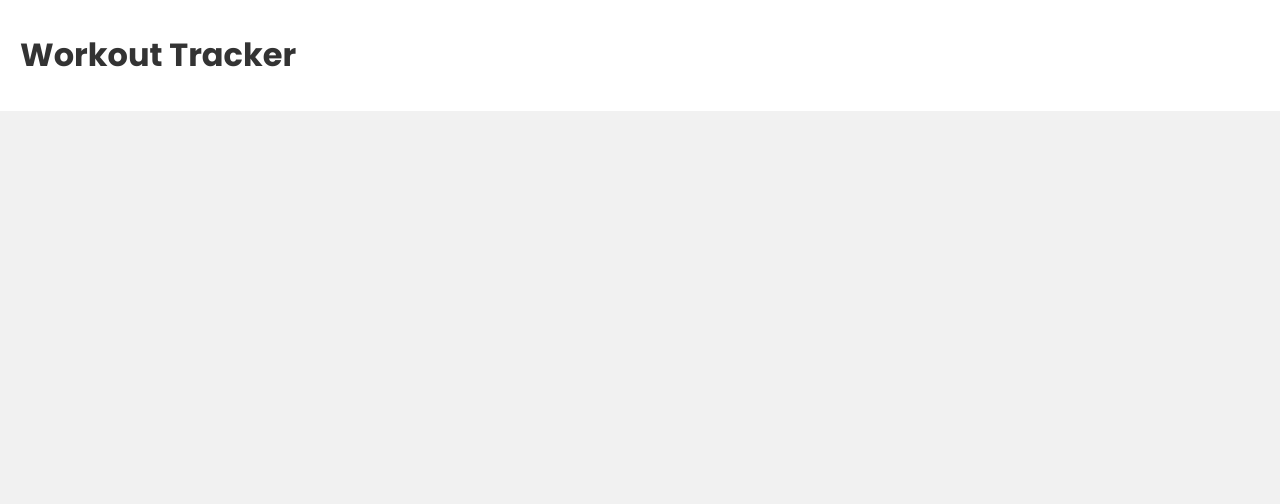
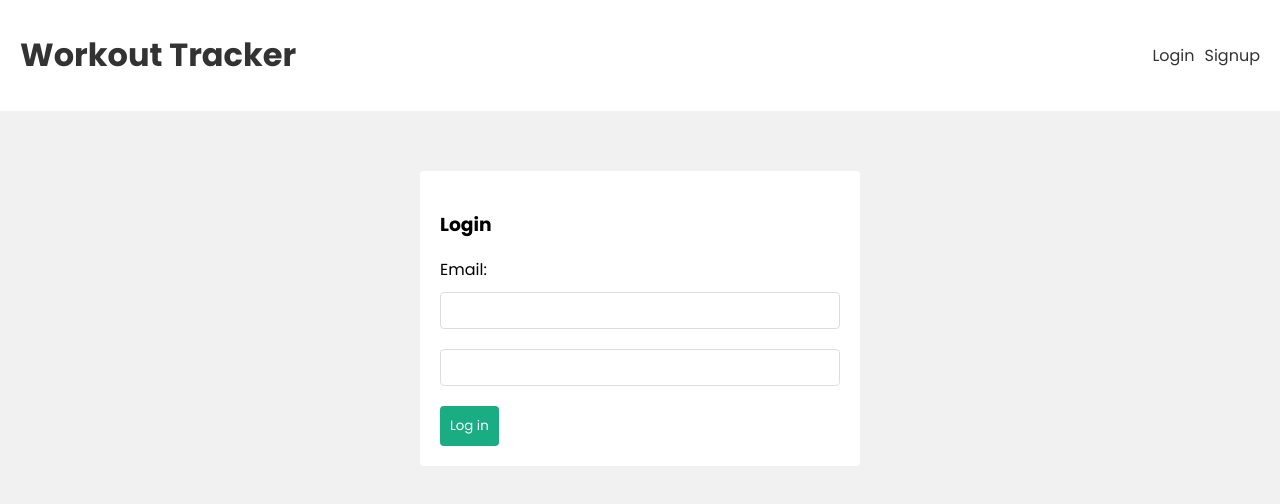
Before and after one commit to chhetri-som/Workout-Tracker, a React (Create React App) app in the folder frontend/: page /login in a window 1280 px wide. Before the commit this address had no page. Shown: the top 504 px of the page. Built offline with nearby package versions, Linux system fonts and the light colour scheme; the HTML template or start-up script is replaced by a standard one.

Commit message:
create forms for login and signup

```diff
--- a/frontend/src/App.js
+++ b/frontend/src/App.js
@@ -1,6 +1,8 @@
 import { BrowserRouter, Routes, Route } from 'react-router-dom'
 
 import Home from './pages/Home'
+import Login from './pages/Login';
+import Signup from './pages/Signup';
 import Navbar from './components/Navbar'
 
 function App() {
@@ -14,6 +16,14 @@
               path="/"
               element={<Home />}
             />
+            <Route
+              path="/login"
+              element={<Login />}
+            />
+            <Route
+              path="/signup"
+              element={<Signup />}
+            />
           </Routes>
         </div>
       </BrowserRouter>
--- a/frontend/src/components/Navbar.js
+++ b/frontend/src/components/Navbar.js
@@ -8,6 +8,12 @@
                 <Link to="/">
                     <h1>Workout Tracker</h1>
                 </Link>
+                <nav>
+                    <div>
+                        <Link to="/login">Login</Link>
+                        <Link to="/signup">Signup</Link>
+                    </div>
+                </nav>
             </div>
         </header>
     )
--- a/frontend/src/index.css
+++ b/frontend/src/index.css
@@ -111,3 +111,20 @@
 input.error {
   border: 1px solid var(--error);
 }
+
+nav {
+  display: flex;
+  align-items: center;
+}
+
+nav a {
+  margin-left: 10px;
+}
+
+form.signup, form.login {
+  max-width: 400px;
+  margin: 40px auto;
+  padding: 20px;
+  background: #fff;
+  border-radius: 4px;
+}
--- /dev/null
+++ b/frontend/src/pages/Login.js
@@ -0,0 +1,31 @@
+import { useState } from "react"
+
+const Login = () => {
+    const [email, setEmail] = useState('')
+    const [password, setPassword] = useState('')
+
+    const handleSubmit = async (e) => {
+        e.preventDefault()
+        console.log(email, password)
+    }
+
+    return (
+        <form className="login" onSubmit={handleSubmit}>
+            <h3>Login </h3>
+            <label>Email: </label>
+            <input
+              type="email"
+              onChange={(e) => setEmail(e.target.value)}
+              value={email}
+            />
+            <input
+              type="password"
+              onChange={(e) => setPassword(e.target.value)}
+              value={password}
+            />
+            <button>Log in</button>
+        </form>
+    )
+}
+
+export default Login
--- /dev/null
+++ b/frontend/src/pages/Signup.js
@@ -0,0 +1,30 @@
+import { useState } from 'react'
+
+const Signup = () => {
+    const [email, setEmail] = useState('')
+    const [password, setPassword] = useState('')
+    const handleSubmit = async (e) => {
+        e.preventDefault()
+        console.log(email, password)
+    }
+
+    return (
+        <form className='signup' onSubmit={handleSubmit}>
+            <h3>Sign Up</h3>
+            <label>Email: </label>
+            <input
+              type='email'
+              onChange={(e) => setEmail(e.target.value)}
+              value={email}
+            />
+            <input
+              type='password'
+              onChange={(e) => setPassword(e.target.value)}
+              value={password}
+            />
+            <button>Sign Up</button>
+        </form>
+    )
+}
+
+export default Signup
```
